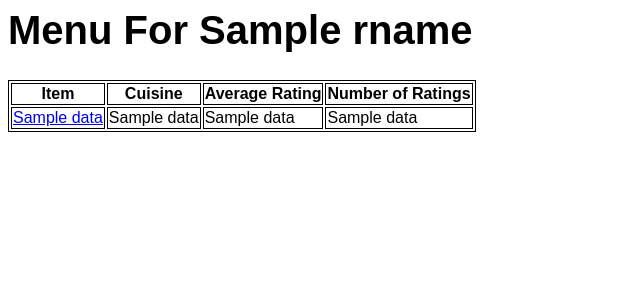
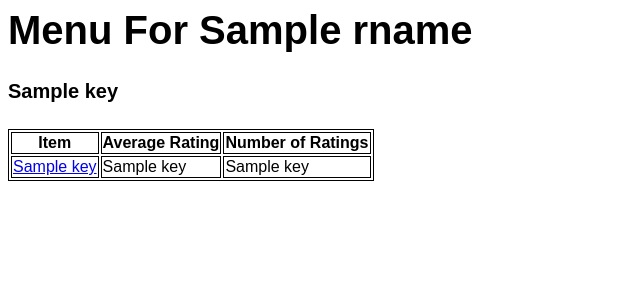
Before and after one commit to zhaosjason/fud, a Flask app: template templates/menu.html in a window 1280 px wide. Shown: the top 300 px of the page, without its empty margins (0-640 px from the left). Run offline with Flask 2, Linux system fonts and the light colour scheme; the template is opened without the code that fills it: most values are stand-ins (such as "Sample title", 1, 10 or a date in 2020); parts of the project's set-up code (start-up, migrations or seed data) failed here and were passed over.

Commit message:
changed format of menu page

```diff
--- a/server.py
+++ b/server.py
@@ -105,23 +105,33 @@ def menu():
   rid = request.args['rid']
   if not is_number(rid):
     return redirect('/')
+
   cursor = g.conn.execute("SELECT restaurant_name FROM restaurants as r where r.restaurant_id=%s", rid)
   if cursor.rowcount == 0:
     cursor.close()
     return redirect('/')
   rname = cursor.fetchone()['restaurant_name']
   cursor.close()
+
   cursor = g.conn.execute("SELECT m.menu_item_id, m.menu_name, c.cuisine_name, avg(r.rating) as avg, count(r.rating) as cnt FROM menu_items as m, served_at as s, reviews as r, rate as q, cuisines as c, belongs_to as b where b.menu_item_id=m.menu_item_id and c.cuisine_name=b.cuisine_name and m.menu_item_id = s.menu_item_id and s.restaurant_id=%s and q.menu_item_id=m.menu_item_id and q.review_id=r.review_id group by m.menu_name, m.menu_item_id, c.cuisine_name order by avg DESC", rid)
-  names = []
+  names = {}
   for result in cursor:
     avg = '{0:.2f}'.format(result['avg']) + ' / 10'
-    names.append((result['menu_item_id'], result['menu_name'], result['cuisine_name'], avg, result['cnt']))
+    cuisine = result['cuisine_name']
+    if cuisine not in names:
+      names[cuisine] = []
+    names[cuisine].append((result['menu_item_id'], result['menu_name'], avg, result['cnt']))
   cursor.close()
+
   cursor = g.conn.execute("SELECT m.menu_item_id, m.menu_name, c.cuisine_name FROM menu_items as m, served_at as s, rate as q, cuisines as c, belongs_to as b where b.menu_item_id=m.menu_item_id and c.cuisine_name=b.cuisine_name and m.menu_item_id=s.menu_item_id and s.restaurant_id=%s and not exists (select * from rate where rate.menu_item_id=m.menu_item_id) group by m.menu_item_id, m.menu_name, c.cuisine_name order by c.cuisine_name", rid)
   for result in cursor:
-    names.append((result['menu_item_id'], result['menu_name'], result['cuisine_name'], 'n/a', 0))
+    cuisine = result['cuisine_name']
+    if cuisine not in names:
+      names[cuisine] = []
+    names[cuisine].append((result['menu_item_id'], result['menu_name'], 'n/a', 0))
   cursor.close()
-  if not len(names):
+
+  if not names:
     return redirect('/noresults')
   context = dict(data = names, rname = rname)
   return render_template('menu.html', **context)
--- a/templates/menu.html
+++ b/templates/menu.html
@@ -12,22 +12,23 @@
 
 <body>
   <h1>Menu For {{rname}}</h1>
+  {% for key in data %}
+    <h4>{{key}}</h4>
     <table>
     <tr>
       <th>Item</th>
-    <th>Cuisine</th>
       <th>Average Rating</th>
       <th>Number of Ratings</th>
     </tr>
-  {% for n in data %}
+    {% for n in data[key] %}
       <tr>
         <td><a href="/reviews?mid={{n[0]}}">{{n[1]}}</a></td>
         <td>{{n[2]}}</td>
         <td>{{n[3]}}</td>
-      <td>{{n[4]}}</td>
       </tr>
     {% endfor %}
     </table>
+  {% endfor %}
 
 </body>
 
```
Lines whose indentation alone changed are shown as unchanged.
